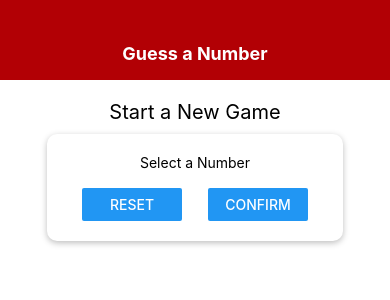
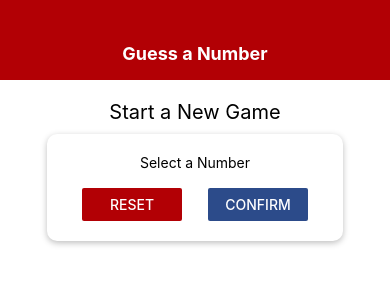
Before and after one commit to OdehDaniels/RNative-Guess-Right, a React Native app: screen / in a window 390 px wide. Shown: the top 300 px of the page. Built offline with nearby package versions, Linux system fonts and the light colour scheme.

Commit message:
Constants init.

```diff
--- a/components/Header.js
+++ b/components/Header.js
@@ -1,5 +1,6 @@
 import React from 'react';
 import { View, Text, StyleSheet } from 'react-native';
+import Colors from '../constants/colors';
 
 const Header = props => {
     return (
@@ -14,7 +15,7 @@
         width: '100%',
         height: 80,
         paddingTop: 26,
-        backgroundColor: '#B20005',
+        backgroundColor: Colors.primary,
         alignItems: 'center',
         justifyContent: 'center'
     },
--- /dev/null
+++ b/constants/colors.js
@@ -0,0 +1,4 @@
+export default {
+    primary: '#B20005',
+    accent: '#2C4B8A'
+};
--- a/screens/StartGameScreen.js
+++ b/screens/StartGameScreen.js
@@ -1,6 +1,7 @@
 import React from 'react'
 import { Text, View, StyleSheet, TextInput, Button } from 'react-native'
 import Card from '../components/Card';
+import Colors from '../constants/colors';
 
 const StartGameScreen = props => {
     return (
@@ -11,10 +12,10 @@
                 <TextInput />
                 <View style={styles.buttonContainer}>
                     <View style={styles.button}>
-                        <Button title="Reset" onPress={() => { }} />
+                        <Button title="Reset" onPress={() => {}} color={Colors.primary} />
                     </View>
                     <View style={styles.button}>
-                        <Button title="Confirm" onPress={() => {}} />
+                        <Button title="Confirm" onPress={() => {}} color={Colors.accent} />
                     </View>
                 </View>
             </Card>
```
